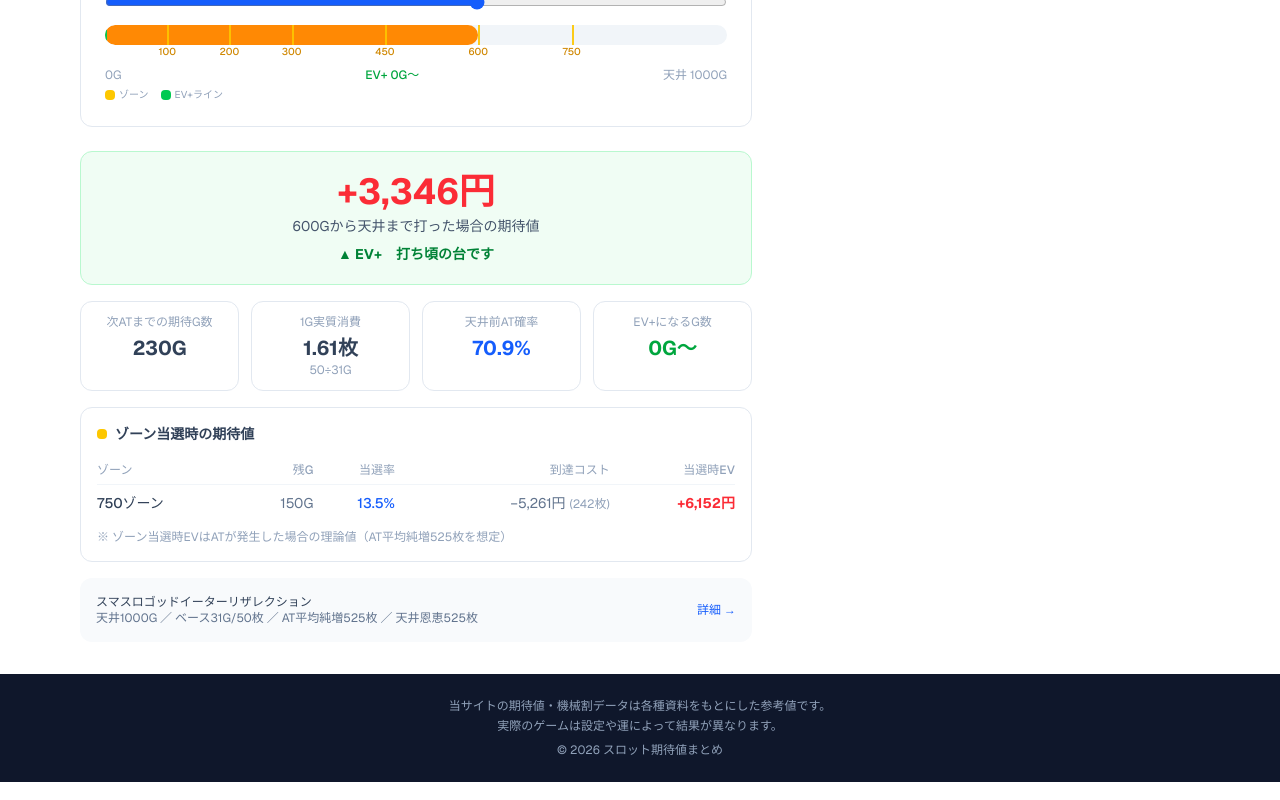
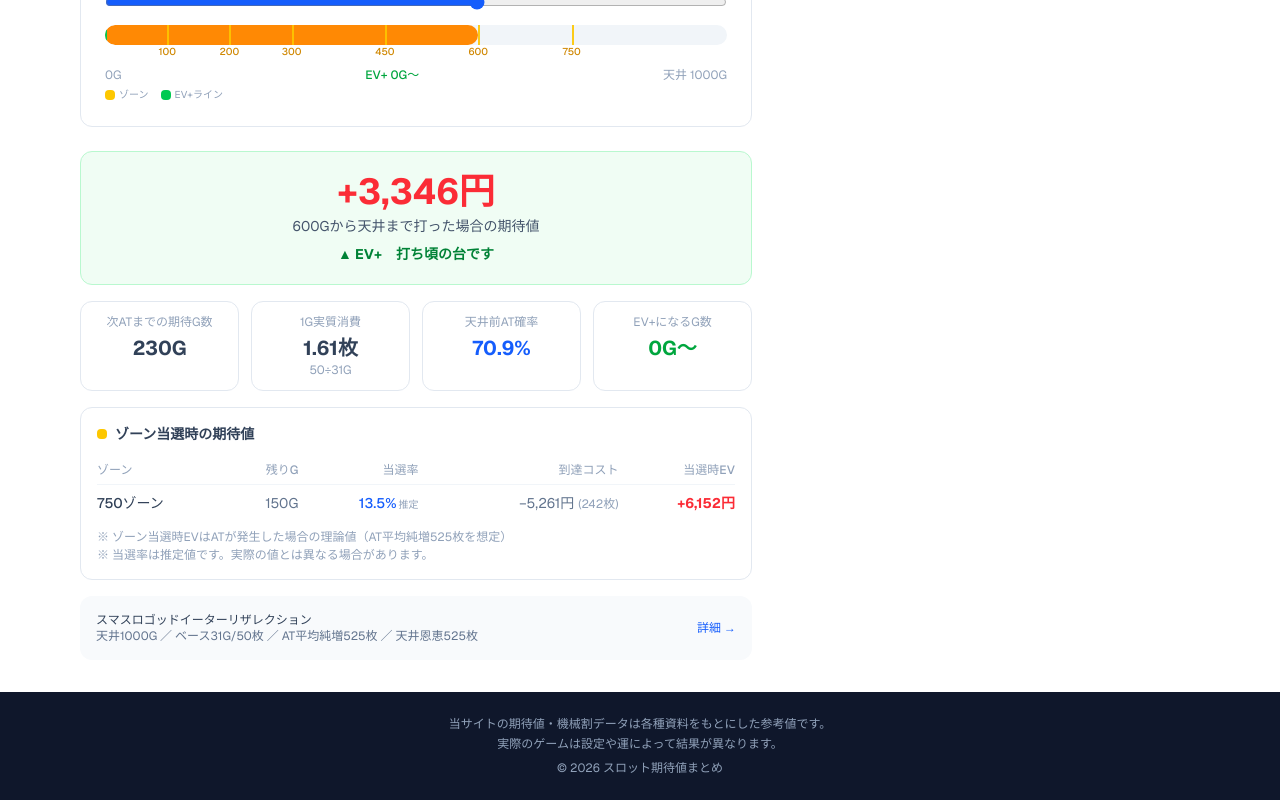
Before and after one commit to sugaimo15/slot-kitaichi, a Next.js app: page /hyena in a window 1280 px wide. Shown: the part 650-1450 px from the top of the page. Built offline with nearby package versions, Linux system fonts and the light colour scheme.

Commit message:
ゾーンテーブルに推定当選率注記・ゾーン種別を追加

```diff
--- a/src/components/HyenaCalculator.tsx
+++ b/src/components/HyenaCalculator.tsx
@@ -253,7 +253,7 @@ export default function HyenaCalculator({ machines }: Props) {
                   <thead>
                     <tr className="text-xs text-slate-400 border-b border-slate-100">
                       <th className="text-left py-1.5 font-medium">ゾーン</th>
-                      <th className="text-right py-1.5 font-medium">残G</th>
+                      <th className="text-right py-1.5 font-medium">残りG</th>
                       <th className="text-right py-1.5 font-medium">当選率</th>
                       <th className="text-right py-1.5 font-medium">到達コスト</th>
                       <th className="text-right py-1.5 font-medium">当選時EV</th>
@@ -262,11 +262,16 @@ export default function HyenaCalculator({ machines }: Props) {
                   <tbody>
                     {zoneEVs.map((z) => (
                       <tr key={z.game} className="border-b border-slate-50 last:border-0">
-                        <td className="py-2 font-medium text-slate-700">{z.label}</td>
+                        <td className="py-2">
+                          <span className="font-medium text-slate-700">{z.label}</span>
+                          {z.note && (
+                            <div className="text-[10px] text-slate-400 leading-tight mt-0.5">{z.note}</div>
+                          )}
+                        </td>
                         <td className="py-2 text-right text-slate-500">{z.gamesUntil}G</td>
                         <td className="py-2 text-right">
                           {z.hitRate !== null
-                            ? <span className="font-medium text-blue-600">{z.hitRate.toFixed(1)}%</span>
+                            ? <span className="font-medium text-blue-600">{z.hitRate.toFixed(1)}%<span className="text-[10px] text-slate-400 ml-0.5">推定</span></span>
                             : <span className="text-slate-300">―</span>
                           }
                         </td>
@@ -282,9 +287,10 @@ export default function HyenaCalculator({ machines }: Props) {
                   </tbody>
                 </table>
               </div>
-              <p className="text-xs text-slate-400 mt-2">
-                ※ ゾーン当選時EVはATが発生した場合の理論値（AT平均純増{machine.hyena?.atAvgPayout}枚を想定）
-              </p>
+              <div className="text-xs text-slate-400 mt-2 space-y-0.5">
+                <p>※ ゾーン当選時EVはATが発生した場合の理論値（AT平均純増{machine.hyena?.atAvgPayout}枚を想定）</p>
+                <p>※ 当選率は推定値です。実際の値とは異なる場合があります。</p>
+              </div>
             </div>
           )}
 
--- a/src/data/machines/god-eater-resurrection.json
+++ b/src/data/machines/god-eater-resurrection.json
@@ -14,10 +14,10 @@
     "base": 31.0,
     "resetOnBonus": true,
     "zones": [
-      { "game": 100, "label": "100ゾーン", "hitRate": 14.0 },
-      { "game": 200, "label": "200ゾーン", "hitRate": 10.5 },
-      { "game": 300, "label": "300ゾーン", "hitRate": 16.0 },
-      { "game": 450, "label": "450ゾーン", "hitRate": 11.5 },
+      { "game": 100, "label": "100ゾーン", "hitRate": 14.0, "note": "強ゾーン（獲得枚数▲20枚冷遇）" },
+      { "game": 200, "label": "200ゾーン", "hitRate": 10.5, "note": "高設定優遇" },
+      { "game": 300, "label": "300ゾーン", "hitRate": 16.0, "note": "強ゾーン（獲得枚数▲20枚冷遇）" },
+      { "game": 450, "label": "450ゾーン", "hitRate": 11.5, "note": "高設定優遇" },
       { "game": 600, "label": "600ゾーン", "hitRate": 13.0 },
       { "game": 750, "label": "750ゾーン", "hitRate": 13.5 }
     ]
--- a/src/lib/ev.ts
+++ b/src/lib/ev.ts
@@ -8,6 +8,7 @@ export interface ZoneEVResult {
   costYen: number;
   ev: number;
   hitRate: number | null;  // ゾーン内AT当選率（%）、null = データなし
+  note: string | null;     // ゾーン種別注記、null = なし
 }
 
 // 期待値（円/時間）を計算。換金率はユーザー入力（デフォルト4円/枚）
@@ -164,6 +165,7 @@ export function calcZoneEVList(
         costYen,
         ev,
         hitRate: z.hitRate ?? null,
+        note: z.note ?? null,
       };
     });
 }
--- a/src/lib/types.ts
+++ b/src/lib/types.ts
@@ -23,12 +23,13 @@ export interface ZoneData {
   game: number;       // ゾーン中心ゲーム数
   label?: string;     // 表示ラベル（省略時は「{game}G」）
   hitRate?: number;   // ゾーン内AT当選率（%、例: 15.2）
+  note?: string;      // ゾーン種別注記（例: "強ゾーン", "高設定優遇"）
 }
 
 export interface HyenaData {
   ceiling: number;        // 天井ゲーム数
   ceilingBonus: number;   // 天井恩恵のネット獲得枚数
-  atAvgPayout: number;    // ATのネット平均獲得枚数（AT純増×平均継続G）
+  atAvgPayout: number;    // ATのネット平均獲得枚数（AT純増×平均紙続G）
   base: number;           // 通常時の50枚あたりゲーム数（ベース）
   resetOnBonus: boolean;  // ボーナス後にゲーム数リセットされるか
   zones?: ZoneData[];     // AT当選しやすいゾーン一覧
```
